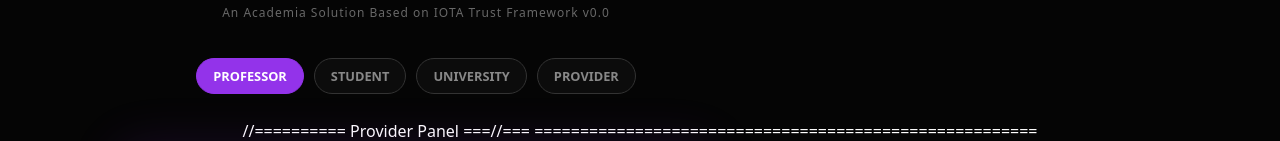
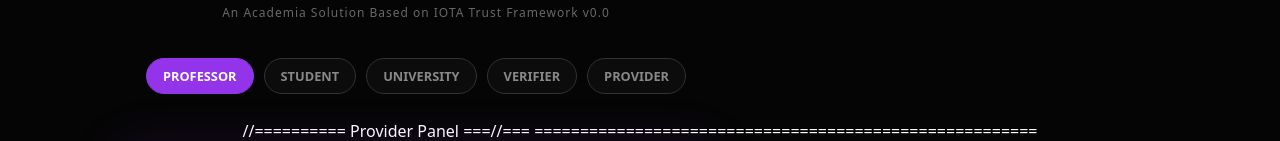
Before and after one commit to sabaazdn73/TrustCycle, a React app in the folder frontend/: page / in a window 1280 px wide. Shown: the part 137-278 px from the top of the page. Built offline with nearby package versions, Linux system fonts and the light colour scheme; the HTML template or start-up script is replaced by a standard one.

Commit message:
Update API URL to production

```diff
--- a/frontend/src/App.tsx
+++ b/frontend/src/App.tsx
@@ -519,7 +519,7 @@
         flexWrap: 'wrap',
         justifyContent: 'center'
       }}>
-        {(['professor', 'student', 'university', 'provider'] as Panel[]).map(p => (
+        {(['professor', 'student', 'university', 'verifier', 'provider'] as Panel[]).map(p => (
           <button
             key={p}
             onClick={() => resetFlow(p)}
--- a/package.json
+++ b/package.json
@@ -1,6 +1,7 @@
 {
   "dependencies": {
     "@iota/iota-sdk": "^1.10.1",
-    "mongoose": "^9.2.1"
+    "mongoose": "^9.2.1",
+    "multer": "^2.0.2"
   }
 }
```
Also changed, not shown: 1 other file (tests, documents, lock files or other folders).
